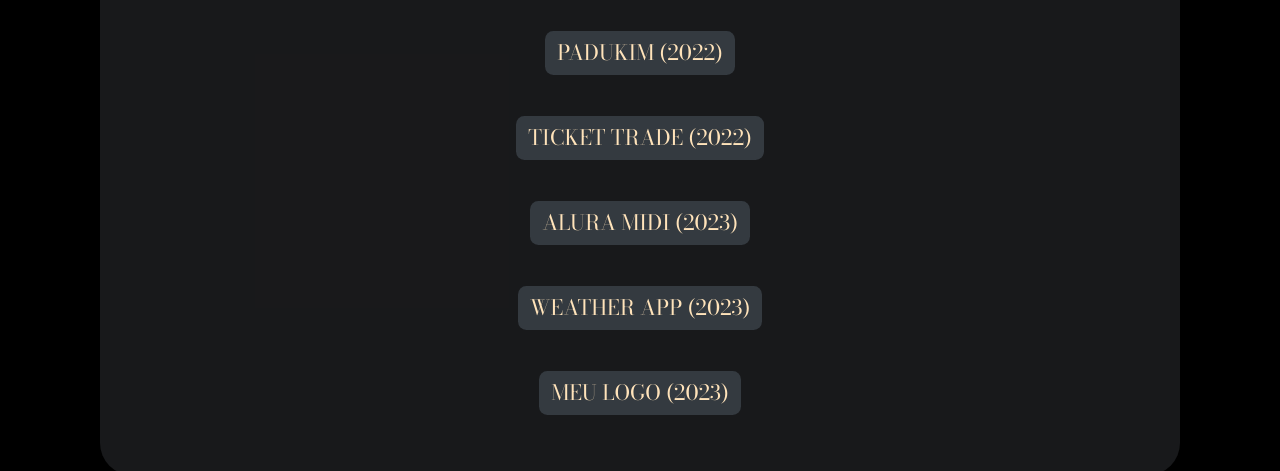
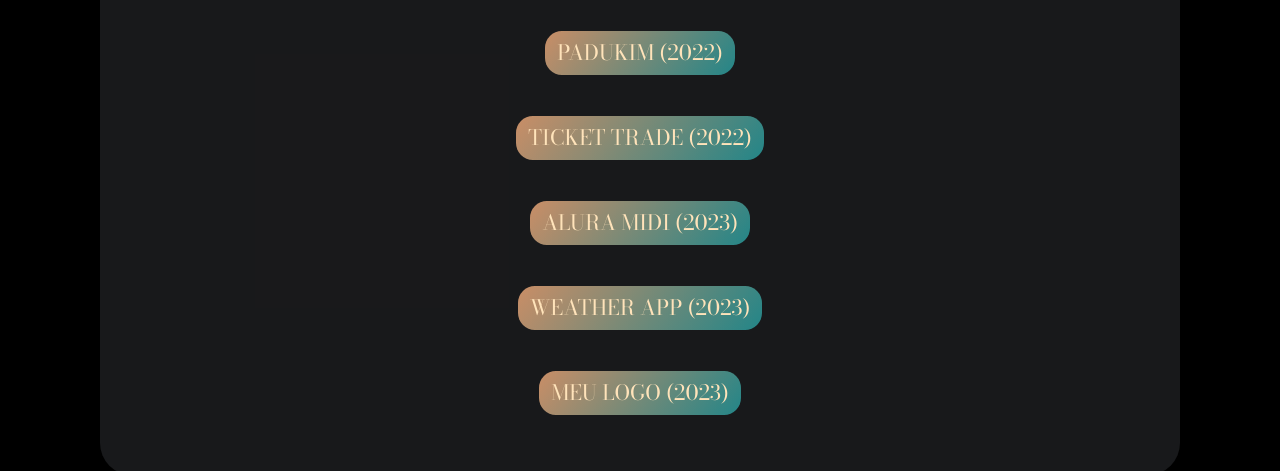
Before and after one commit to givabpl/givabpl.github.io, a plain HTML site: page projetos.html in a window 1280 px wide. Shown: the part 201-672 px from the top of the page. Drawn offline with nearby package versions, Linux system fonts and the light colour scheme.

Commit message:
cor botoes

```diff
--- a/estilos-css/projetos.css
+++ b/estilos-css/projetos.css
@@ -112,8 +112,10 @@ article .projeto{
     box-shadow: 2em;
 }
 p .btn-primary{
+    background: #2bd4d785;
+    background: linear-gradient(309deg, #2bd4d794 0%, #ffb17dc4 100%);
     font-size: 1.1em;
-    border-radius: 0.4em;
+    border-radius: 0.8em;
     color: var(--titulo);
     margin: 0.6em 0em;
 }
--- a/projetos.html
+++ b/projetos.html
@@ -45,7 +45,7 @@
         <article>
             <h1 class="title" style="margin-top: 1em;">PROJETOS</h1>
             <p>
-              <a class="btn btn-primary flex-row bg-dark border-0" data-bs-toggle="collapse" href="#collapsePadukim" role="button" aria-expanded="false" aria-controls="collapseExample">
+              <a class="btn btn-primary flex-row border-0" data-bs-toggle="collapse" href="#collapsePadukim" role="button" aria-expanded="false" aria-controls="collapseExample">
                 PADUKIM (2022)
               </a>
             </p>
@@ -87,7 +87,7 @@
 
 
             <p>
-              <a class="btn btn-primary flex-row bg-dark border-0" data-bs-toggle="collapse" href="#collapseTicketTrade" role="button" aria-expanded="false" aria-controls="collapseExample">
+              <a class="btn btn-primary flex-row border-0" data-bs-toggle="collapse" href="#collapseTicketTrade" role="button" aria-expanded="false" aria-controls="collapseExample">
                 TICKET TRADE (2022)
               </a>
             </p>
@@ -129,7 +129,7 @@
 
 
             <p>
-              <a class="btn btn-primary flex-row bg-dark border-0" data-bs-toggle="collapse" href="#collapseAluraMidi" role="button" aria-expanded="false" aria-controls="collapseExample">
+              <a class="btn btn-primary flex-row border-0" data-bs-toggle="collapse" href="#collapseAluraMidi" role="button" aria-expanded="false" aria-controls="collapseExample">
                 ALURA MIDI (2023)
               </a>
             </p>
@@ -165,7 +165,7 @@
 
 
             <p>
-              <a class="btn btn-primary flex-row bg-dark border-0" data-bs-toggle="collapse" href="#collapseWeatherApp" role="button" aria-expanded="false" aria-controls="collapseExample">
+              <a class="btn btn-primary flex-row border-0" data-bs-toggle="collapse" href="#collapseWeatherApp" role="button" aria-expanded="false" aria-controls="collapseExample">
                 WEATHER APP (2023)
               </a>
             </p>
@@ -201,7 +201,7 @@
 
 
             <p>
-              <a class="btn btn-primary flex-row bg-dark border-0" data-bs-toggle="collapse" href="#collapseLogo" role="button" aria-expanded="false" aria-controls="collapseExample">
+              <a class="btn btn-primary flex-row border-0" data-bs-toggle="collapse" href="#collapseLogo" role="button" aria-expanded="false" aria-controls="collapseExample">
                 MEU LOGO (2023)
               </a>
             </p>
@@ -238,6 +238,8 @@
               </div>
             </div>
         </article>
+
+
         <div class="col logo-body">
           <picture>
             <source media="(max-width: 600px)" srcset="imagens/icons/logo-orange-p.webp" type="image/webp">
```
